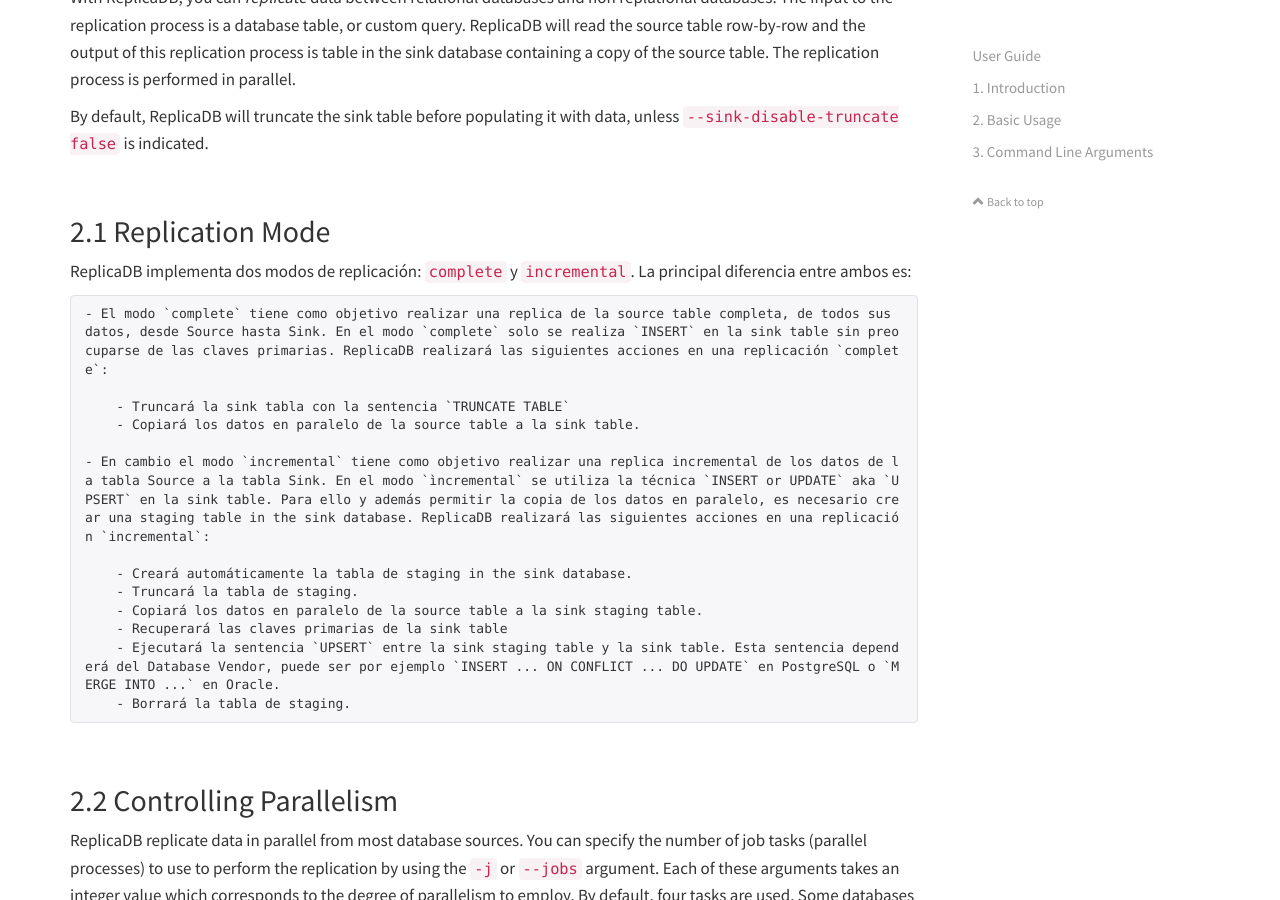
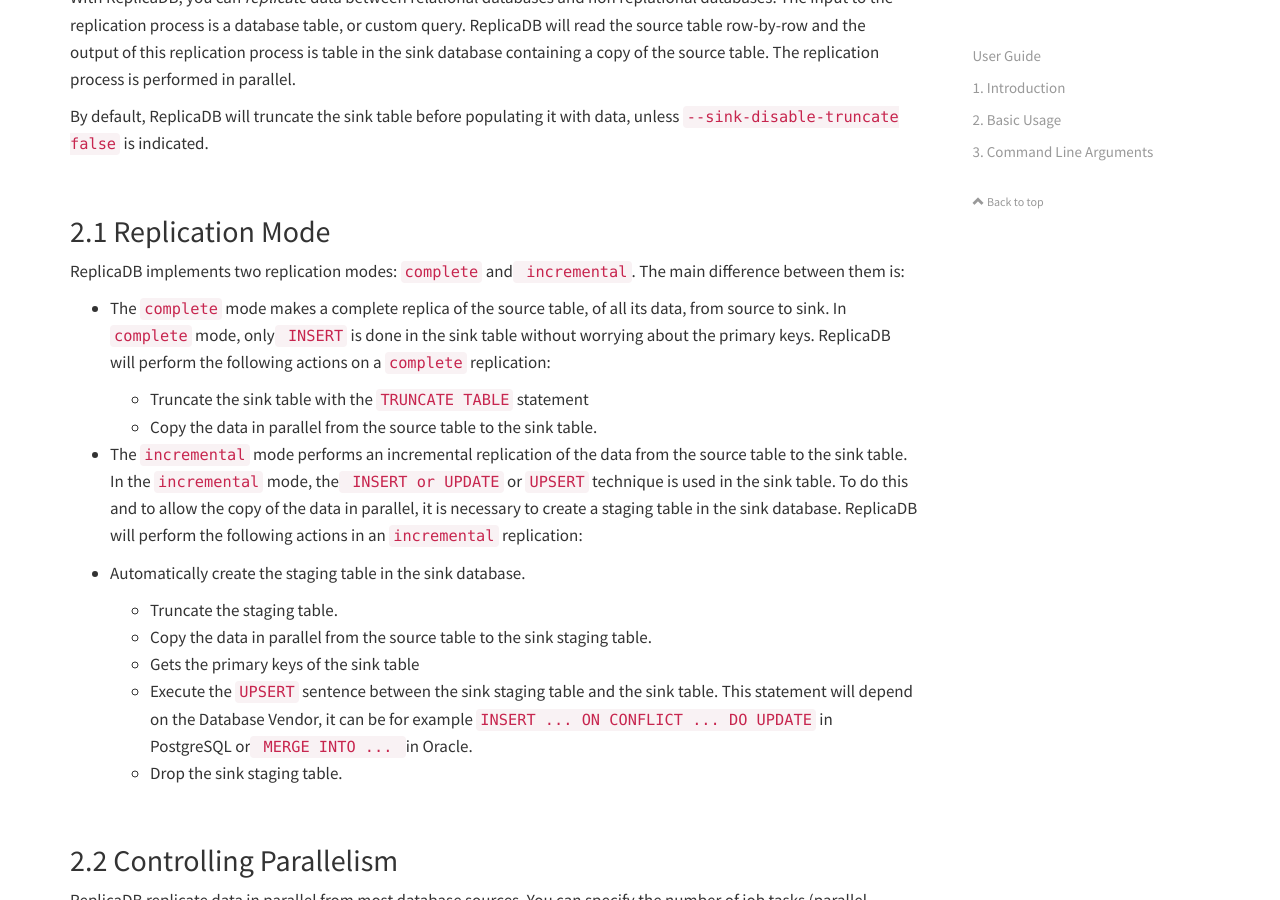
Before and after one commit to osalvador/ReplicaDB, a Jekyll site: the page built from docs/user-guide.md, in a window 1280 px wide and 900 px high, scrolled down 885 px. Built offline with Jekyll 4.4.1, drawn with Linux system fonts in a browser that asks for light colours; nearby versions of some CDN libraries; comment, search, counter and statistics services are not loaded; our own code applies the rules of GitHub Pages for plain Markdown files.

Commit message:
Update user-guide.md

```diff
--- a/docs/user-guide.md
+++ b/docs/user-guide.md
@@ -55,21 +55,21 @@
 <br>
 ## 2.1 Replication Mode
 
-ReplicaDB implementa dos modos de replicación: `complete` y `incremental`. La principal diferencia entre ambos es:
+ReplicaDB implements two replication modes: `complete` and` incremental`. The main difference between them is:
 
-    - El modo `complete` tiene como objetivo realizar una replica de la source table completa, de todos sus datos, desde Source hasta Sink. En el modo `complete` solo se realiza `INSERT` en la sink table sin preocuparse de las claves primarias. ReplicaDB realizará las siguientes acciones en una replicación `complete`:
+- The `complete` mode makes a complete replica of the source table, of all its data, from source to sink. In `complete` mode, only` INSERT` is done in the sink table without worrying about the primary keys. ReplicaDB will perform the following actions on a `complete` replication:
 
-        - Truncará la sink tabla con la sentencia `TRUNCATE TABLE`
-        - Copiará los datos en paralelo de la source table a la sink table.
+    - Truncate the sink table with the `TRUNCATE TABLE` statement
+    - Copy the data in parallel from the source table to the sink table.
 
-    - En cambio el modo `incremental` tiene como objetivo realizar una replica incremental de los datos de la tabla Source a la tabla Sink. En el modo `ìncremental` se utiliza la técnica `INSERT or UPDATE` aka `UPSERT` en la sink table. Para ello y además permitir la copia de los datos en paralelo, es necesario crear una staging table in the sink database. ReplicaDB realizará las siguientes acciones en una replicación `incremental`:
+- The `incremental` mode performs an incremental replication of the data from the source table to the sink table. In the `incremental` mode, the` INSERT or UPDATE` or `UPSERT` technique is used in the sink table. To do this and to allow the copy of the data in parallel, it is necessary to create a staging table in the sink database. ReplicaDB will perform the following actions in an `incremental` replication:
 
-        - Creará automáticamente la tabla de staging in the sink database.
-        - Truncará la tabla de staging.
-        - Copiará los datos en paralelo de la source table a la sink staging table.
-        - Recuperará las claves primarias de la sink table
-        - Ejecutará la sentencia `UPSERT` entre la sink staging table y la sink table. Esta sentencia dependerá del Database Vendor, puede ser por ejemplo `INSERT ... ON CONFLICT ... DO UPDATE` en PostgreSQL o `MERGE INTO ...` en Oracle.
-        - Borrará la tabla de staging.
+- Automatically create the staging table in the sink database.
+     - Truncate the staging table.
+     - Copy the data in parallel from the source table to the sink staging table.
+     - Gets the primary keys of the sink table
+     - Execute the `UPSERT` sentence between the sink staging table and the sink table. This statement will depend on the Database Vendor, it can be for example `INSERT ... ON CONFLICT ... DO UPDATE` in PostgreSQL or` MERGE INTO ... `in Oracle.
+     - Drop the sink staging table.
 
 <br>
 ## 2.2 Controlling Parallelism
```
